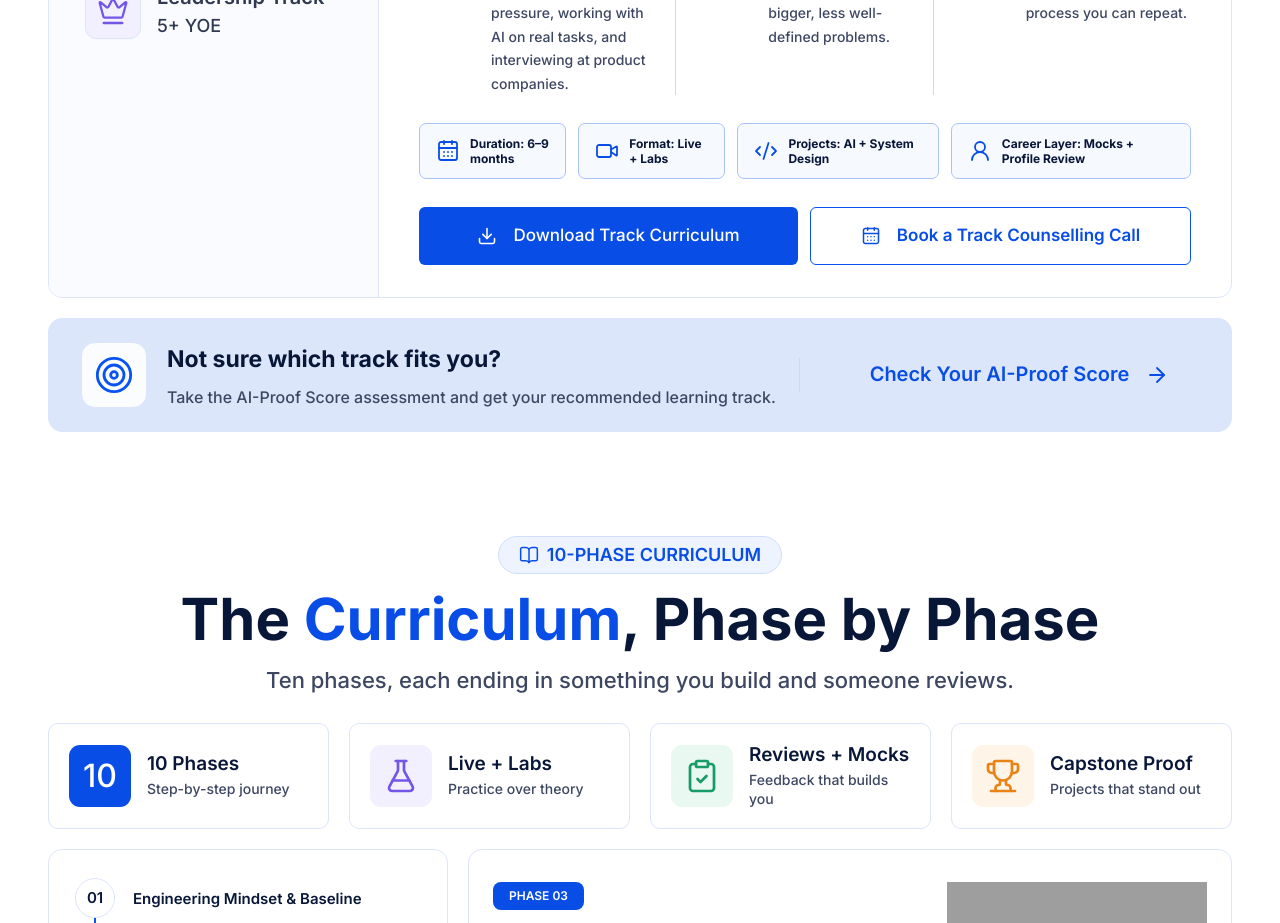
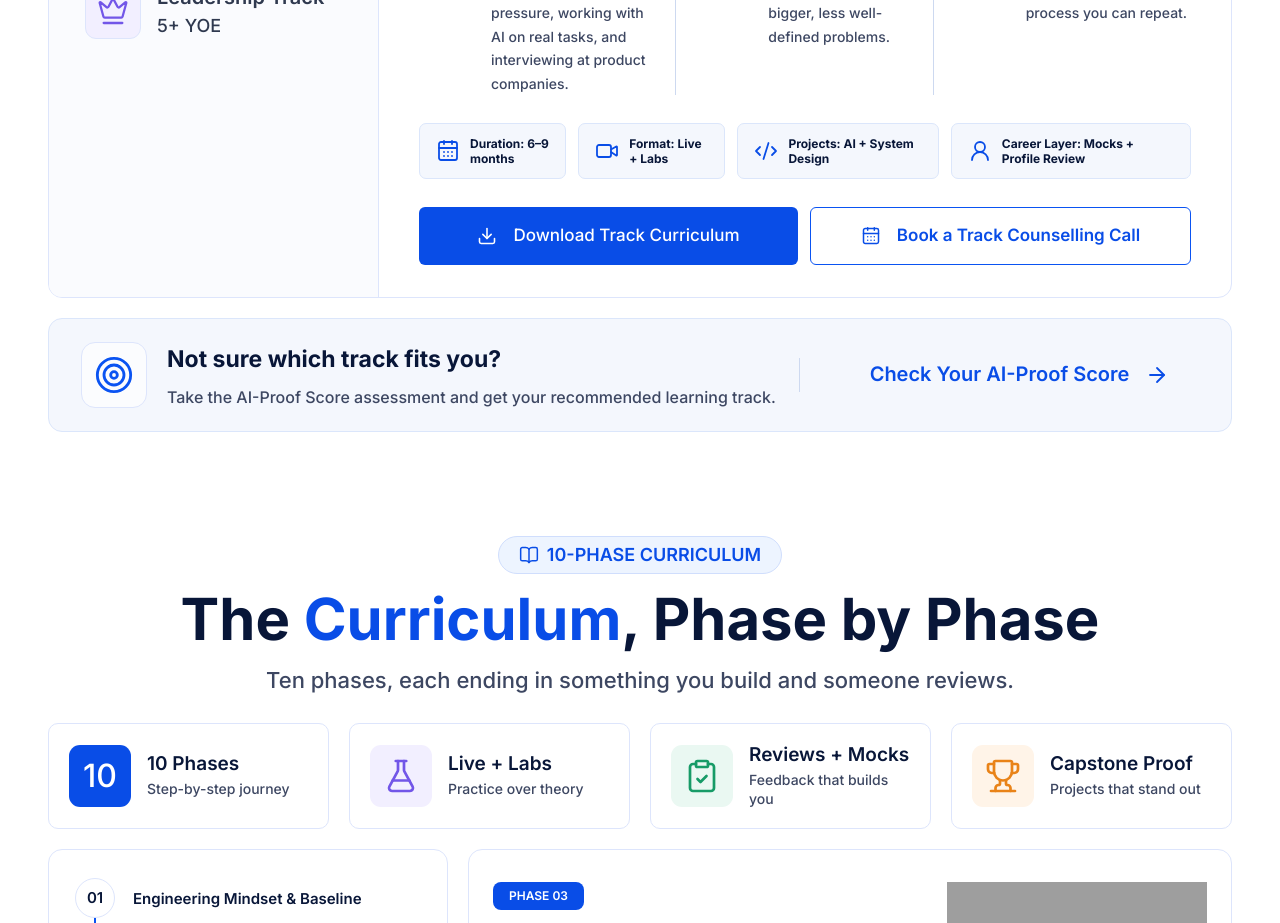
Before and after one commit to InterviewCall/AI-Proof-Engineering, a Next.js app: page / in a window 1280 px wide. Shown: the part 3700-4623 px from the top of the page. Built offline with nearby package versions, Linux system fonts and the light colour scheme; grey boxes are pictures that could not be loaded.

Commit message:
Change page 4

```diff
--- a/src/components/Sections/CareerPath/CareerPathSection.tsx
+++ b/src/components/Sections/CareerPath/CareerPathSection.tsx
@@ -509,8 +509,8 @@ const CareerPathSection: FC = () => {
                         gap-5
                         rounded-[14px]
                         border
-                        border-(--career-path-card-border)
-                        bg-[#DBE6FB]
+                        border-[#DBE6FB]
+                        bg-[#F4F7FD]
                         px-5
                         py-5
                         sm:px-7
--- a/src/components/Sections/CareerPath/TrackMetaItem.tsx
+++ b/src/components/Sections/CareerPath/TrackMetaItem.tsx
@@ -17,8 +17,8 @@ const TrackMetaItem: FC<TrackMetaItemProps> = ({
                 overflow-hidden
                 rounded-[7px]
                 border
-                border-(--color-brand-300)
-                bg-[#F6F9FD]
+                border-[#DBE6FB]
+                bg-[#F4F7FD]
                 text-(--career-path-card-title)
                 ${
                     compact
```
